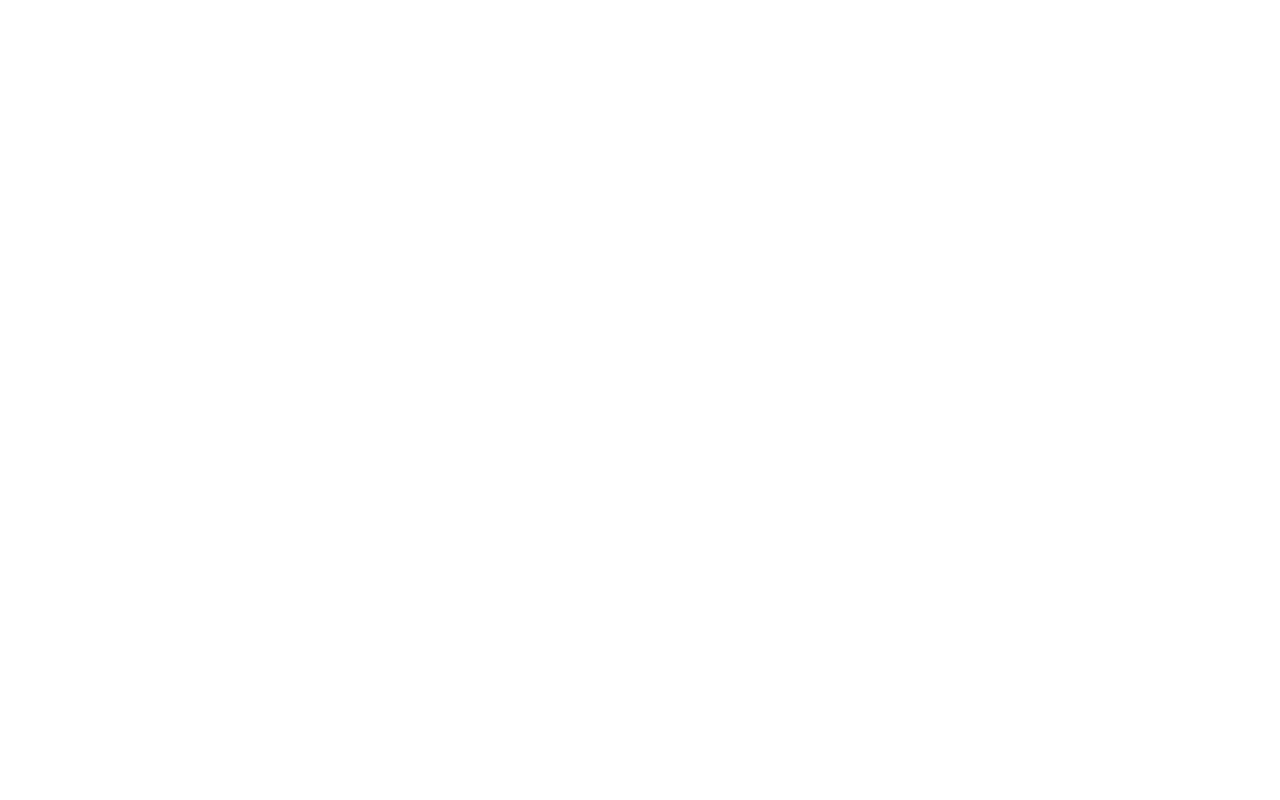
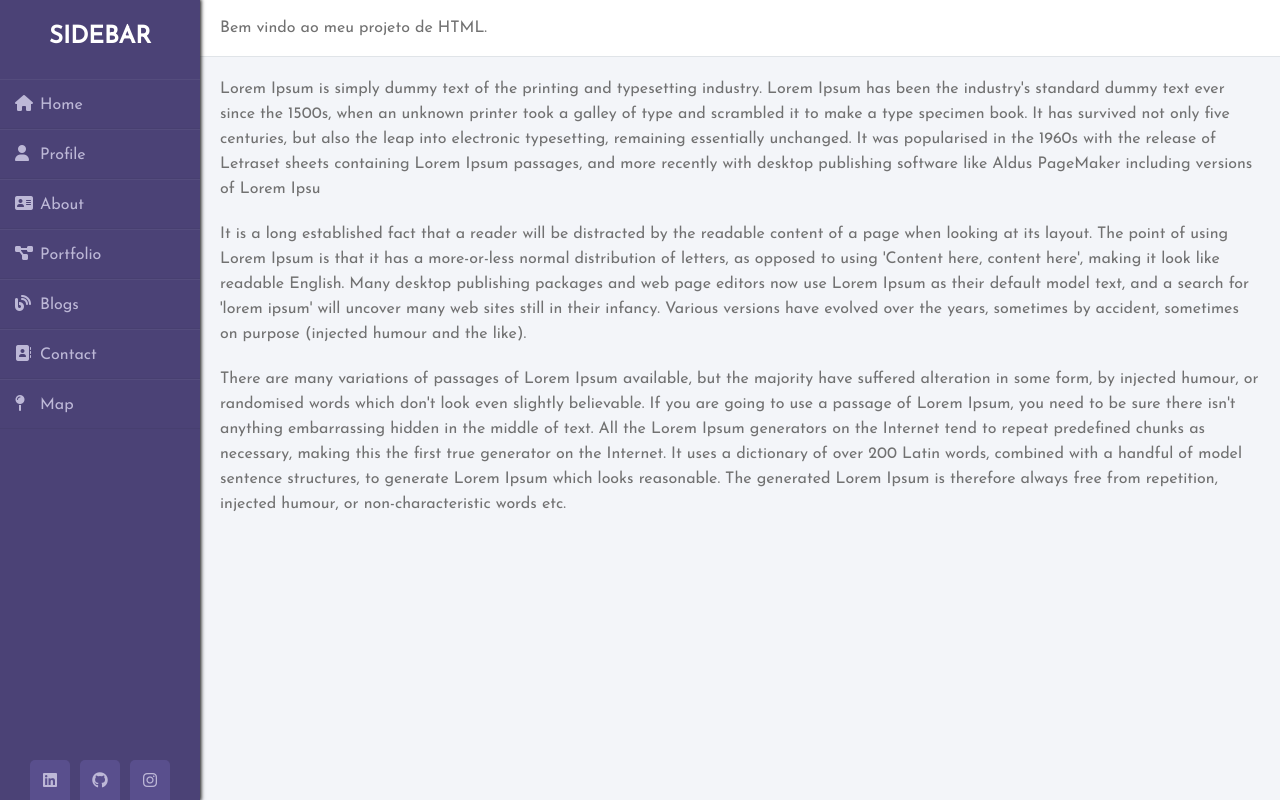
Before and after one commit to LucasSilvaFeuser/introducao-ao-html, a plain HTML site: page index.html in a window 1280 px wide. Drawn offline with Linux system fonts and the light colour scheme.

Commit message:
Commit nav-bar

```diff
--- a/index.html
+++ b/index.html
@@ -4,9 +4,39 @@
     <meta charset="UTF-8">
     <meta http-equiv="X-UA-Compatible" content="IE=edge">
     <meta name="viewport" content="width=device-width, initial-scale=1.0">
+    <link rel="stylesheet" href="style.css">
+    <script src="https://kit.fontawesome.com/b99e675b6e.js"></script>
     <title>Document</title>
 </head>
 <body>
+    <div class="wrapper">
+        <div class="sidebar">
+            <h2>Sidebar</h2>
+                <ul>
+                    <li><a href="#"><i class="fas fa-home"></i>Home</a></li>
+                    <li><a href="#"><i class="fas fa-user"></i>Profile</a></li>
+                    <li><a href="#"><i class="fas fa-address-card"></i>About</a></li>
+                    <li><a href="#"><i class="fas fa-project-diagram"></i>Portfolio</a></li>
+                    <li><a href="#"><i class="fas fa-blog"></i>Blogs</a></li>
+                    <li><a href="#"><i class="fas fa-address-book"></i>Contact</a></li>
+                    <li><a href="#"><i class="fas fa-map-pin"></i>Map</a></li>
+                </ul>
+
+                <div class="social_media">
+                    <a href="https://www.linkedin.com/in/lucassilvafeuser/" target="_blank"><i class="fab fa-linkedin"></i></a>
+                    <a href="https://github.com/LucasSilvaFeuser"><i class="fab fa-github"></i></a>
+                    <a href=""><i class="fab fa-instagram"></i></a>
+                </div>
+            </div>
+            <div class="main_content">
+                <div class="header">Bem vindo ao meu projeto de HTML.</div>
+                <div class="info">
+                    <div>Lorem Ipsum is simply dummy text of the printing and typesetting industry. Lorem Ipsum has been the industry's standard dummy text ever since the 1500s, when an unknown printer took a galley of type and scrambled it to make a type specimen book. It has survived not only five centuries, but also the leap into electronic typesetting, remaining essentially unchanged. It was popularised in the 1960s with the release of Letraset sheets containing Lorem Ipsum passages, and more recently with desktop publishing software like Aldus PageMaker including versions of Lorem Ipsu</div>
+                    <div>It is a long established fact that a reader will be distracted by the readable content of a page when looking at its layout. The point of using Lorem Ipsum is that it has a more-or-less normal distribution of letters, as opposed to using 'Content here, content here', making it look like readable English. Many desktop publishing packages and web page editors now use Lorem Ipsum as their default model text, and a search for 'lorem ipsum' will uncover many web sites still in their infancy. Various versions have evolved over the years, sometimes by accident, sometimes on purpose (injected humour and the like).</div>
+                    <div>There are many variations of passages of Lorem Ipsum available, but the majority have suffered alteration in some form, by injected humour, or randomised words which don't look even slightly believable. If you are going to use a passage of Lorem Ipsum, you need to be sure there isn't anything embarrassing hidden in the middle of text. All the Lorem Ipsum generators on the Internet tend to repeat predefined chunks as necessary, making this the first true generator on the Internet. It uses a dictionary of over 200 Latin words, combined with a handful of model sentence structures, to generate Lorem Ipsum which looks reasonable. The generated Lorem Ipsum is therefore always free from repetition, injected humour, or non-characteristic words etc.</div>
+                </div>
+            </div>
+        </div>
 
 </body>
 </html>
--- /dev/null
+++ b/style.css
@@ -0,0 +1,102 @@
+@import url('https://fonts.googleapis.com/css?family=Josefin+Sans&display=swap');
+
+*{
+  margin: 0;
+  padding: 0;
+  box-sizing: border-box;
+  list-style: none;
+  text-decoration: none;
+  font-family: 'Josefin Sans', sans-serif;
+}
+
+body{
+   background-color: #f3f5f9;
+}
+
+.wrapper{
+  display: flex;
+  position: relative;
+}
+
+.wrapper .sidebar{
+  width: 200px;
+  height: 100vh;
+  background: #4b4276;
+  padding: 25px 0px;
+  position: fixed;
+  box-shadow: 0px 0px 4px 1px black;
+}
+
+.wrapper .sidebar h2{
+  color: #fff;
+  text-transform: uppercase;
+  text-align: center;
+  margin-bottom: 30px;
+}
+
+.wrapper .sidebar ul li{
+  padding: 15px;
+  border-bottom: 1px solid #bdb8d7;
+  border-bottom: 1px solid rgba(0,0,0,0.05);
+  border-top: 1px solid rgba(255,255,255,0.05);
+}
+
+.wrapper .sidebar ul li a{
+  color: #bdb8d7;
+  display: block;
+}
+
+.wrapper .sidebar ul li a .fas{
+  width: 25px;
+}
+
+.wrapper .sidebar ul li:hover{
+  background-color: #594f8d;
+}
+
+.wrapper .sidebar ul li:hover a{
+  color: #fff;
+}
+
+.wrapper .sidebar .social_media{
+  position: absolute;
+  bottom: 0;
+  left: 50%;
+  transform: translateX(-50%);
+  display: flex;
+}
+
+.wrapper .sidebar .social_media a{
+  display: block;
+  width: 40px;
+  background: #594f8d;
+  height: 40px;
+  line-height: 45px;
+  text-align: center;
+  margin: 0 5px;
+  color: #bdb8d7;
+  border-top-left-radius: 5px;
+  border-top-right-radius: 5px;
+}
+
+.wrapper .main_content{
+  width: 100%;
+  margin-left: 200px;
+}
+
+.wrapper .main_content .header{
+  padding: 20px;
+  background: #fff;
+  color: #717171;
+  border-bottom: 1px solid #e0e4e8;
+}
+
+.wrapper .main_content .info{
+  margin: 20px;
+  color: #717171;
+  line-height: 25px;
+}
+
+.wrapper .main_content .info div{
+  margin-bottom: 20px;
+}
```
